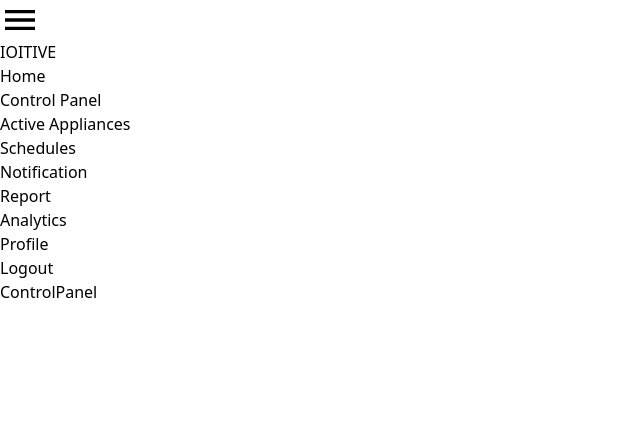
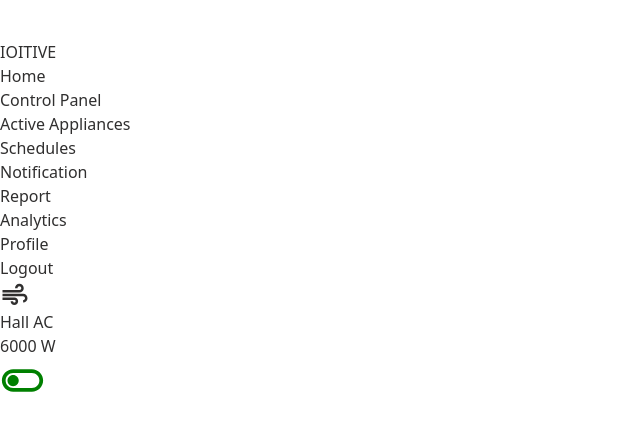
Before and after one commit to tusharbhoge/IOTive, a React (Vite) app in the folder client/: page /control-panel in a window 1280 px wide. Shown: the top 430 px of the page, without its empty margins (0-640 px from the left). Built offline with nearby package versions, Linux system fonts and the light colour scheme; no server answers; the database is empty; sample sign-in values are in the browser's storage.

Commit message:
control panel component and home page updates

```diff
--- a/client/src/components/Auth/Login.jsx
+++ b/client/src/components/Auth/Login.jsx
@@ -2,6 +2,7 @@ import React, { useState } from "react";
 import { signInWithEmailAndPassword } from "firebase/auth";
 import { auth } from "../db/firebase";
 import { useNavigate } from "react-router-dom";
+
 
 const Login = () => {
   const [email, setEmail] = useState("");
@@ -29,20 +30,21 @@ const Login = () => {
   };
 
   return (
-    <div className="w-screen h-screen flex flex-col justify-start items-center pt-[200px] gap-[100px] ">
-      <h1 className="text-4xl font-bold text-emerald-600  ">Welcome to <span className="text-4xl text-black ">IOTIVE !!!</span></h1>
+    <div className="w-screen h-screen flex flex-col justify-start items-center pt-[200px] gap-[60px] ">
+
+      <h1 className="text-4xl font-bold   ">Welcome to <span className="text-4xl text-emerald-600 ">IOTIVE !!!</span></h1>
       <form
         onSubmit={loginHandler}
-        className="w-[400px] h-[300px] border-[1px] border-gray-950 rounded-xl p-10 flex flex-col gap-3 justify-center items-center shadow-xl shadow-gray-950"
+        className="w-[400px] h-[300px] border-[1px] border-neutral-100  rounded-xl p-10 flex flex-col gap-3 justify-center items-center shadow-xl shadow-neutral-400"
       >
-        <h1 className="text-2xl font-semibold pb-5 text-gray-950">Login</h1>
+        <h1 className="text-2xl font-semibold pb-5 text-emerald-600">Login</h1>
         <input
           value={email}
           onChange={(e) => setEmail(e.target.value)}
           required
           type="email"
           placeholder="Enter Your Email..."
-          className="w-full p-3 px-4 bg-transparent border-2 border-gray-950 rounded-xl outline-none"
+          className="w-full p-3 px-4 bg-transparent border-2 border-neutral-400 rounded-xl outline-none"
         />
         <input
           value={password}
@@ -50,11 +52,11 @@ const Login = () => {
           required
           type="password"
           placeholder="Enter Password..."
-          className="w-full p-3 px-4 bg-transparent border-2 border-gray-950 rounded-xl outline-none"
+          className="w-full p-3 px-4 bg-transparent border-2 border-neutral-400 rounded-xl outline-none"
         />
         <button
           type="submit"
-          className="w-full p-3 px-4 rounded-xl bg-gray-950"
+          className="w-full p-3 px-4 rounded-xl text-white bg-emerald-600"
         >
           Login
         </button>
--- a/client/src/components/UserComponets/ControlPanel.jsx
+++ b/client/src/components/UserComponets/ControlPanel.jsx
@@ -1,9 +1,16 @@
-import React from 'react'
+import React, { useState } from "react";
+import ControlPanelComponets from "../pages/ControlPanelComponets";
+
+
 
 const ControlPanel = () => {
+
+
   return (
-    <div>ControlPanel</div>
-  )
-}
+    <div className="w-full h-auto flex flex-col justify-start items-center py-9 px-4">
+      <ControlPanelComponets/>
+    </div>
+  );
+};
 
-export default ControlPanel
+export default ControlPanel;
--- a/client/src/components/db/firebase.jsx
+++ b/client/src/components/db/firebase.jsx
@@ -8,7 +8,8 @@ const firebaseConfig = {
     storageBucket: "ioitive.firebasestorage.app",
     messagingSenderId: "110203531010",
     appId: "1:110203531010:web:73ec3975225212009d5c1b",
-    measurementId: "G-QSTKHMSF4R"
+    measurementId: "G-QSTKHMSF4R",
+
   };
 
 // Initialize Firebase App
--- a/client/src/components/other/Navbar.jsx
+++ b/client/src/components/other/Navbar.jsx
@@ -40,11 +40,11 @@ const Navbar = () => {
         >
           {isOpen ? (
             <MenuOpenIcon
-              style={{ fontSize: "40px", color: "white", cursor: "pointer" }}
+              style={{ fontSize: "40px", fill: "white", cursor: "pointer" }}
             />
           ) : (
             <MenuIcon
-              style={{ fontSize: "40px", color: "white", cursor: "pointer" }}
+              style={{ fontSize: "40px", fill: "white", cursor: "pointer" }}
             />
           )}
         </div>
--- /dev/null
+++ b/client/src/components/pages/ControlPanelComponets.jsx
@@ -0,0 +1,70 @@
+import React, { useState, useEffect } from "react";
+import AirIcon from "@mui/icons-material/Air";
+import ToggleOnIcon from "@mui/icons-material/ToggleOn";
+import ToggleOffOutlinedIcon from "@mui/icons-material/ToggleOffOutlined";
+import { getDatabase, ref, onValue, set } from "firebase/database"; // Firebase Realtime Database functions
+import { app } from "../db/firebase"; // Import your Firebase app config
+
+// Initialize the Firebase Database
+const database = getDatabase(app);
+
+const ControlPanelComponets = () => {
+  // State to manage the toggle status
+  const [isOn, setIsOn] = useState(false);
+
+  // Fetch current LED state from Firebase on mount
+  useEffect(() => {
+    const ledRef = ref(database, "appliances/red_led"); // Reference to the 'red_led' node in the database
+    onValue(ledRef, (snapshot) => {
+      const ledState = snapshot.val();
+      setIsOn(ledState === "ON"); // Set local state based on database value
+    });
+  }, []);
+
+  // Handle toggle switch click
+  const handleToggle = () => {
+    const newState = isOn ? "OFF" : "ON"; // Toggle state
+    set(ref(database, "appliances/red_led"), newState) // Update Firebase with new state
+      .then(() => {
+        setIsOn(!isOn); // Update local state
+      })
+      .catch((error) => {
+        console.error("Error updating LED state:", error);
+      });
+  };
+
+  return (
+    <div className="w-full h-[50px] flex items-center justify-between shadow-lg border-[1px] border-neutral-200 bg-white rounded-md shadow-neutral-300 cursor-pointer hover:bg-gray-100 transition-all">
+      {/* Icon Section */}
+      <div className="w-14 h-auto flex items-center justify-center">
+        <AirIcon style={{ width: "30px", height: "30px" }} />
+      </div>
+
+      {/* Description Section */}
+      <h2 className="text-lg font-semibold w-[180px] px-2">Hall AC</h2>
+      <h2 className="text-base font-medium w-20 text-center">6000 W</h2>
+
+      {/* Toggle Section */}
+      <div
+        onClick={handleToggle}
+        className="cursor-pointer flex w-[80px] justify-center items-center"
+      >
+        {isOn ? (
+          <ToggleOnIcon
+            style={{ fontSize: "50px", fill: "green", cursor: "pointer" }}
+          />
+        ) : (
+          <ToggleOffOutlinedIcon
+            style={{
+              fontSize: "45px",
+              fill: "green",
+              cursor: "pointer",
+            }}
+          />
+        )}
+      </div>
+    </div>
+  );
+};
+
+export default ControlPanelComponets;
--- a/client/src/components/pages/UserHome.jsx
+++ b/client/src/components/pages/UserHome.jsx
@@ -5,6 +5,7 @@ import CalendarMonthIcon from "@mui/icons-material/CalendarMonth";
 import NotificationsIcon from "@mui/icons-material/Notifications";
 import AssessmentIcon from "@mui/icons-material/Assessment";
 import SummarizeOutlinedIcon from "@mui/icons-material/SummarizeOutlined";
+import TuneIcon from '@mui/icons-material/Tune';
 
 const UserHome = () => {
   const navigate = useNavigate();
@@ -17,66 +18,62 @@ const UserHome = () => {
     <div className="w-full h-auto flex flex-col justify-start p-8 gap-5">
       <div
         onClick={() => navigateTo("/control-panel")}
-        className="w-full h-[100px] flex items-center shadow-lg bg-white rounded-xl shadow-gray-950 cursor-pointer hover:bg-gray-100 transition-all px-6"
+        className="w-full h-[80px] flex items-center shadow-lg bg-white rounded-xl shadow-neutral-400 cursor-pointer hover:bg-gray-100 transition-all px-6"
       >
-        <div className="w-auto h-auto flex items-center justify-center mr-4">
-          <img
-            src="https://encrypted-tbn0.gstatic.com/images?q=tbn:ANd9GcSeT3pEYguanS_oaYEQfAW8JNE0eVWeZdRAsQ&s"
-            alt="Control Panel"
-            className="w-10 h-10 rounded-full object-cover"
-          />
+         <div className="w-auto h-auto flex items-center justify-center mx-6">
+          <TuneIcon style={{ width: "35px", height: "35px" }} />
         </div>
-        <h2 className="text-2xl font-semibold text-black">Control Panel</h2>
+        <h2 className="text-xl font-medium  ">Control Panel</h2>
       </div>
 
       <div
         onClick={() => navigateTo("/active-appliances")}
-        className="w-full h-[100px] flex items-center shadow-lg bg-white rounded-xl shadow-gray-950 cursor-pointer hover:bg-gray-100 transition-all px-6"
+        className="w-full h-[80px] flex items-center shadow-lg bg-white rounded-xl shadow-neutral-400 cursor-pointer hover:bg-gray-100 transition-all px-6"
       >
-        <div className="w-auto h-auto flex items-center justify-center mr-4">
-          <ToggleOnIcon style={{ fill: "black", width: "40px", height: "40px" }} />
+        <div className="w-auto h-auto flex items-center justify-center mx-6">
+          <ToggleOnIcon style={{ width: "35px", height: "35px" }} />
         </div>
-        <h2 className="text-2xl font-semibold text-black">Active Appliances</h2>
+        <h2 className="text-xl font-semibold ">Active Appliances</h2>
       </div>
 
       <div
         onClick={() => navigateTo("/schedules")}
-        className="w-full h-[100px] flex items-center shadow-lg bg-white rounded-xl shadow-gray-950 cursor-pointer hover:bg-gray-100 transition-all px-6"
+        className="w-full h-[80px] flex items-center shadow-lg bg-white rounded-xl shadow-neutral-400 cursor-pointer hover:bg-gray-100 transition-all px-6"
       >
-        <div className="w-auto h-auto flex items-center justify-center mr-4">
-          <CalendarMonthIcon style={{ fill: "black", width: "40px", height: "40px" }} />
+        <div className="w-auto h-auto flex items-center justify-center mx-6">
+          <CalendarMonthIcon style={{  width: "35px", height: "35px" }} />
         </div>
-        <h2 className="text-2xl font-semibold text-black">Schedules</h2>
+        <h2 className="text-xl font-semibold ">Schedules</h2>
       </div>
 
       <div
         onClick={() => navigateTo("/notifications")}
-        className="w-full h-[100px] flex items-center shadow-lg bg-white rounded-xl shadow-gray-950 cursor-pointer hover:bg-gray-100 transition-all px-6"
+        className="w-full h-[80px] flex items-center shadow-lg bg-white rounded-xl shadow-neutral-400 cursor-pointer hover:bg-gray-100 transition-all px-6"
       >
-        <div className="w-auto h-auto flex items-center justify-center mr-4">
-          <NotificationsIcon style={{ fill: "black", width: "40px", height: "40px" }} />
+        <div className="w-auto h-auto flex items-center justify-center mx-6">
+          <NotificationsIcon style={{  width: "35px", height: "35px" }} />
         </div>
-        <h2 className="text-2xl font-semibold text-black">Notifications</h2>
+        <h2 className="text-xl font-semibold ">Notifications</h2>
       </div>
 
       <div
         onClick={() => navigateTo("/report")}
-        className="w-full h-[100px] flex items-center shadow-lg bg-white rounded-xl shadow-gray-950 cursor-pointer hover:bg-gray-100 transition-all px-6"
+        className="w-full h-[80px] flex items-center shadow-lg bg-white rounded-xl shadow-neutral-400 cursor-pointer hover:bg-gray-100 transition-all px-6"
       >
-        <div className="w-auto h-auto flex items-center justify-center mr-4">
-          <SummarizeOutlinedIcon style={{ fill: "black", width: "40px", height: "40px" }} />
+        <div className="w-auto h-auto flex items-center justify-center mx-6">
+          <SummarizeOutlinedIcon style={{  width: "35px", height: "35px" }} />
         </div>
-        <h2 className="text-2xl font-semibold text-black">Report</h2>
+        <h2 className="text-xl font-semibold">Report</h2>
       </div>
 
       <div
         onClick={() => navigateTo("/analytics")}
-        className="w-full h-[100px] flex items-center shadow-lg bg-white rounded-xl shadow-gray-950 cursor-pointer hover:bg-gray-100 transition-all px-6"
+        className="w-full h-[80px] flex items-center shadow-lg bg-white rounded-xl shadow-neutral-400 cursor-pointer hover:bg-gray-100 transition-all px-6"
       >
-        <div className="w-auto h-auto flex items-center justify-center mr-4">
-          <AssessmentIcon style={{ fill: "black", width: "40px", height: "40px" }} />
+        <div className="w-auto h-auto flex items-center justify-center mx-6">
+          <AssessmentIcon style={{  width: "35px", height: "35px" }} />
         </div>
-        <h2 className="text-2xl font-semibold text-black">Analytics</h2>
+        <h2 className="text-xl font-semibold ">Analytics</h2>
       </div>
     </div>
   );
--- a/client/src/index.css
+++ b/client/src/index.css
@@ -3,10 +3,10 @@
 @tailwind utilities;
 
 *{
-  color :black;
+  color :#302f2f;
 }
 body{
-  color: #1c1c1c;
+  color: #302f2f;
   background-color: white;
   overflow-x: hidden; /* Completely hides horizontal overflow */
   overflow-y: auto;
```
Also changed, not shown: client/src/components/images/iotivelogo.jpeg (added).
